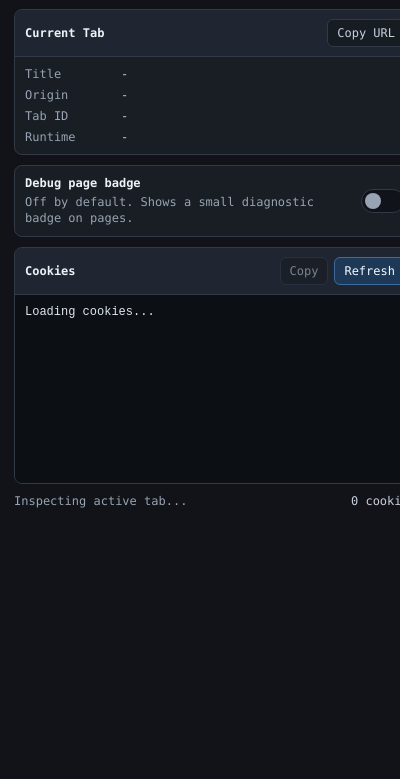
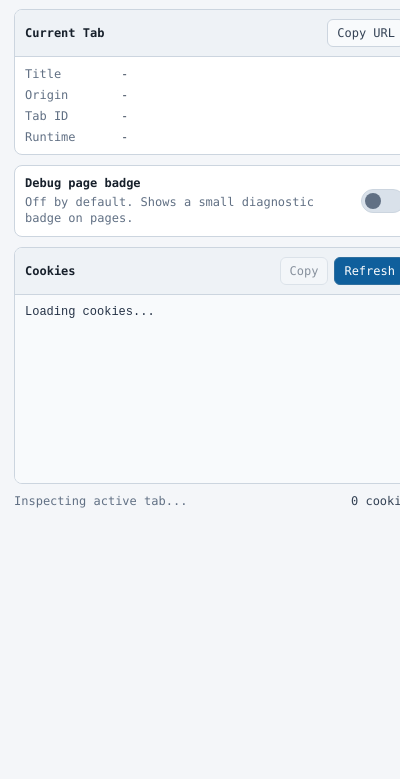
Before and after one commit to koda-claw/tmwd-cdp-bridge, a browser extension: page extension/popup.html in a window 400 px wide. Shown: the part 65-844 px from the top of the page. Drawn offline with Linux system fonts and the light colour scheme.

Commit message:
Follow system theme in extension popup

```diff
--- a/extension/popup.html
+++ b/extension/popup.html
@@ -6,7 +6,36 @@
 <title>TMWD CDP Bridge</title>
 <style>
 :root {
-  color-scheme: dark;
+  color-scheme: light dark;
+  --bg: #f4f6f9;
+  --panel: #ffffff;
+  --panel-2: #eef2f6;
+  --line: #ccd5df;
+  --text: #17202b;
+  --muted: #617084;
+  --soft: #344255;
+  --blue: #0b68b7;
+  --green: #16875a;
+  --amber: #b07000;
+  --red: #c83f46;
+  --dot-shadow: rgba(176, 112, 0, .16);
+  --ok-shadow: rgba(22, 135, 90, .16);
+  --bad-shadow: rgba(200, 63, 70, .16);
+  --button-border: #2f6f9f;
+  --button-bg: #0f5f9c;
+  --button-bg-hover: #0b4f83;
+  --button-text: #ffffff;
+  --button-secondary-bg: #f8fafc;
+  --button-secondary-hover: #eef3f7;
+  --switch-bg: #d9e1ea;
+  --switch-on-bg: #d9f1e6;
+  --switch-on-border: #65b38e;
+  --mono-bg: #f8fafc;
+  --mono-text: #253246;
+}
+
+@media (prefers-color-scheme: dark) {
+  :root {
     --bg: #111318;
     --panel: #191d24;
     --panel-2: #202631;
@@ -18,6 +47,21 @@
     --green: #42d392;
     --amber: #f4c15d;
     --red: #ff6b6b;
+    --dot-shadow: rgba(244, 193, 93, .12);
+    --ok-shadow: rgba(66, 211, 146, .14);
+    --bad-shadow: rgba(255, 107, 107, .14);
+    --button-border: #3d6b9d;
+    --button-bg: #1d3957;
+    --button-bg-hover: #264b72;
+    --button-text: #f6fbff;
+    --button-secondary-bg: #171b22;
+    --button-secondary-hover: #202632;
+    --switch-bg: #10141a;
+    --switch-on-bg: #163728;
+    --switch-on-border: #2c8b61;
+    --mono-bg: #0c0f14;
+    --mono-text: #dde6ef;
+  }
 }
 
 * { box-sizing: border-box; }
@@ -82,17 +126,17 @@ h1 {
   height: 8px;
   border-radius: 50%;
   background: var(--amber);
-  box-shadow: 0 0 0 3px rgba(244, 193, 93, .12);
+  box-shadow: 0 0 0 3px var(--dot-shadow);
 }
 
 .status-pill[data-state="ok"] .dot {
   background: var(--green);
-  box-shadow: 0 0 0 3px rgba(66, 211, 146, .14);
+  box-shadow: 0 0 0 3px var(--ok-shadow);
 }
 
 .status-pill[data-state="bad"] .dot {
   background: var(--red);
-  box-shadow: 0 0 0 3px rgba(255, 107, 107, .14);
+  box-shadow: 0 0 0 3px var(--bad-shadow);
 }
 
 .grid {
@@ -177,7 +221,7 @@ h1 {
   height: 24px;
   border: 1px solid var(--line);
   border-radius: 999px;
-  background: #10141a;
+  background: var(--switch-bg);
   cursor: pointer;
 }
 
@@ -194,8 +238,8 @@ h1 {
 }
 
 .switch input:checked + .slider {
-  border-color: #2c8b61;
-  background: #163728;
+  border-color: var(--switch-on-border);
+  background: var(--switch-on-bg);
 }
 
 .switch input:checked + .slider::after {
@@ -210,23 +254,23 @@ h1 {
 
 button {
   min-height: 28px;
-  border: 1px solid #3d6b9d;
+  border: 1px solid var(--button-border);
   border-radius: 6px;
   padding: 5px 9px;
-  background: #1d3957;
-  color: #f6fbff;
+  background: var(--button-bg);
+  color: var(--button-text);
   cursor: pointer;
   font: inherit;
 }
 
-button:hover { background: #264b72; }
+button:hover { background: var(--button-bg-hover); }
 button:active { transform: translateY(1px); }
 button.secondary {
   border-color: var(--line);
-  background: #171b22;
+  background: var(--button-secondary-bg);
   color: var(--soft);
 }
-button.secondary:hover { background: #202632; }
+button.secondary:hover { background: var(--button-secondary-hover); }
 button:disabled {
   cursor: not-allowed;
   opacity: .55;
@@ -255,8 +299,8 @@ button:disabled {
   max-height: 250px;
   overflow: auto;
   padding: 10px;
-  background: #0c0f14;
-  color: #dde6ef;
+  background: var(--mono-bg);
+  color: var(--mono-text);
   white-space: pre-wrap;
   word-break: break-word;
 }
```
Lines whose indentation alone changed are shown as unchanged.
